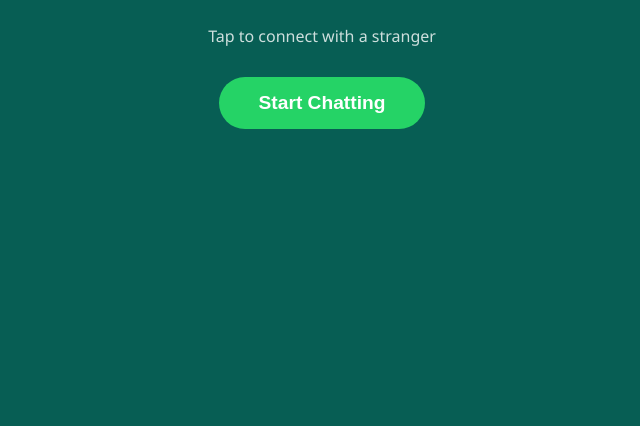
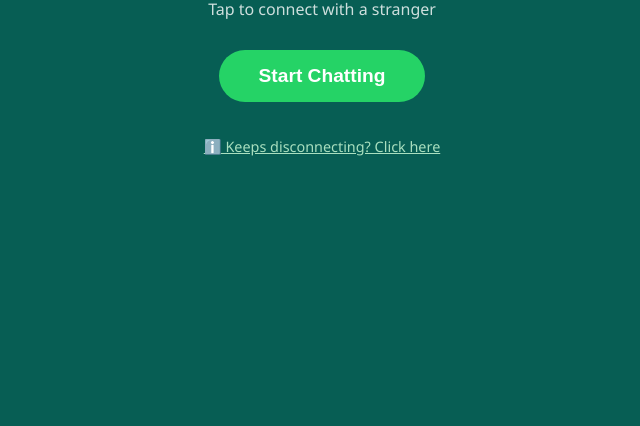
Before and after one commit to ancreations/anon-chat-server, a website: page index.html in a window 1280 px wide. Shown: the part 374-800 px from the top of the page, without its empty margins (318-958 px from the left). Drawn offline with nearby package versions, Linux system fonts and the light colour scheme.

Commit message:
Update index.html

```diff
--- a/index.html
+++ b/index.html
@@ -18,12 +18,14 @@
         }
 
         /* HOME SCREEN */
-        #home-screen { display: flex; flex-direction: column; align-items: center; justify-content: center; height: 100%; background: #075e54; color: white; }
+        #home-screen { display: flex; flex-direction: column; align-items: center; justify-content: center; height: 100%; background: #075e54; color: white; text-align: center; padding: 20px; }
 
-        #find-btn { padding: 15px 40px; font-size: 1.2rem; background: #25d366; color: white; border: none; border-radius: 30px; font-weight: bold; cursor: pointer; }
+        #find-btn { padding: 15px 40px; font-size: 1.2rem; background: #25d366; color: white; border: none; border-radius: 30px; font-weight: bold; cursor: pointer; margin-bottom: 15px; }
 
-        /* Stop Button (Red - Hidden by default) */
         #stop-btn { display: none; padding: 12px 30px; font-size: 1rem; background: #ff4444; color: white; border: none; border-radius: 30px; font-weight: bold; margin-top: 20px; cursor: pointer; }
+
+        /* Tips Button (New) */
+        .tips-link { color: #a9dfbf; text-decoration: underline; cursor: pointer; font-size: 0.9rem; margin-top: 20px; }
 
         /* CHAT SCREEN */
         #chat-screen { display: none; flex-direction: column; height: 100%; }
@@ -31,7 +33,6 @@
         header { background: #075e54; color: white; padding: 10px 15px; display: flex; align-items: center; justify-content: space-between; }
         .header-controls { display: flex; gap: 10px; }
 
-        /* Buttons */
         .btn-small { padding: 5px 12px; border-radius: 5px; border: none; color: white; font-size: 0.8rem; cursor: pointer; }
         #leave-btn { background: transparent; border: 1px solid white; }
         #block-btn { background: #dc3545; font-weight: bold; }
@@ -44,11 +45,9 @@
         .system-msg { align-self: center; background: #e1f3fb; color: #555; font-size: 0.8rem; padding: 5px 15px; border-radius: 20px; }
         .error-msg { align-self: center; background: #ffebee; color: #c62828; font-size: 0.8rem; padding: 5px 15px; border-radius: 20px; }
 
-        /* Input Area */
         .input-area { background: #f0f0f0; padding: 10px; display: flex; align-items: center; gap: 10px; }
         #input { flex: 1; padding: 12px; border-radius: 25px; border: none; outline: none; }
 
-        /* Round Buttons */
         .icon-btn { width: 45px; height: 45px; border-radius: 50%; border: none; cursor: pointer; display: flex; align-items: center; justify-content: center; font-size: 1.2rem; }
         #send-btn { background: #075e54; color: white; }
         #img-btn { background: #e0e0e0; color: #555; }
@@ -63,6 +62,10 @@
 
         <button onclick="findPartner()" id="find-btn">Start Chatting</button>
         <button onclick="stopSearching()" id="stop-btn">Stop Searching ✖</button>
+
+        <div class="tips-link" onclick="alert('⚠️ Connection Issue?\n\nIf chat disconnects when minimized:\n1. Go to Phone Settings\n2. Battery > App Battery Management\n3. Select this app\n4. Turn OFF \'Allow background activity\' restrictions (Select \'Don\'t optimize\')')">
+            ℹ️ Keeps disconnecting? Click here
+        </div>
     </div>
 
     <div id="chat-screen">
@@ -86,7 +89,6 @@
 
     <script src="/socket.io/socket.io.js"></script>
     <script>
-        // 👇 കണക്ഷൻ ശക്തമാക്കാനുള്ള പുതിയ കോഡ്
         var socket = io({
             reconnection: true,
             reconnectionAttempts: 5,
@@ -166,7 +168,6 @@
             }
         }
 
-        // Image Logic
         imgUpload.addEventListener('change', function() {
             const file = this.files[0];
             if (file) {
```
